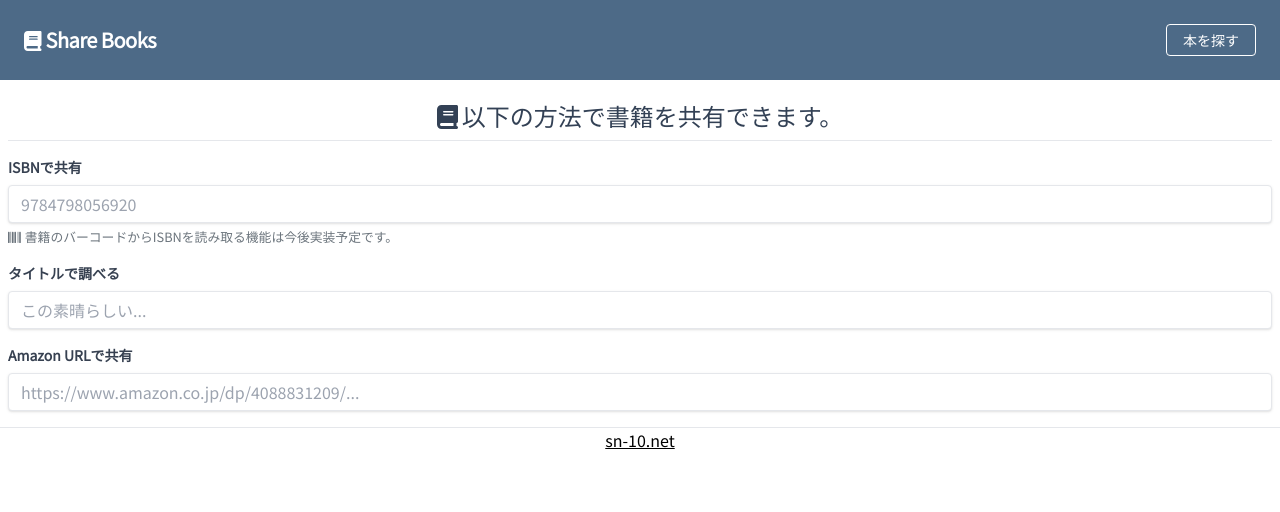
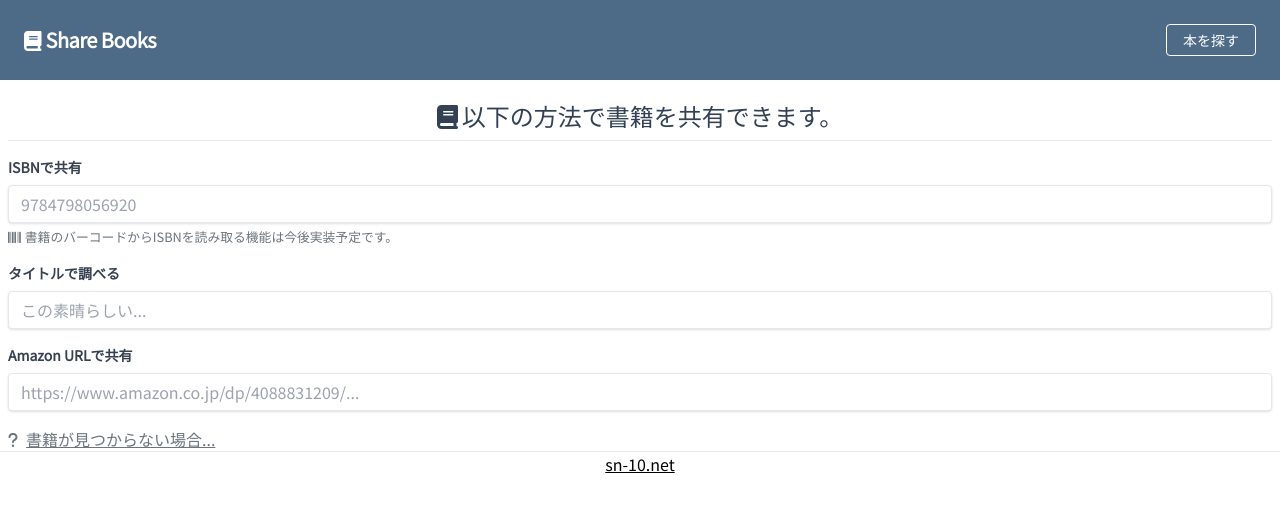
Before and after one commit to s-n-1-0/books_web, a Next.js app in the folder app/: page /ja/share in a window 1280 px wide. Shown: the top 512 px of the page. Built offline with nearby package versions, Linux system fonts and the light colour scheme.

Commit message:
ヘルプリンクを追加

```diff
--- a/app/components/books/book-links.tsx
+++ b/app/components/books/book-links.tsx
@@ -1,6 +1,8 @@
 import { faAmazon } from "@fortawesome/free-brands-svg-icons";
+import { faQuestion } from "@fortawesome/free-solid-svg-icons";
 import { FontAwesomeIcon } from "@fortawesome/react-fontawesome";
 import { convertIsbn, convertIsbn2Url } from "asin2isbn";
+import Link from "next/link";
 import TwButton from "../tw-button";
 
 type Props = {
@@ -10,6 +12,7 @@ function BookLinks({ isbn }: Props) {
   let amazonUrl = convertIsbn2Url(isbn);
   let isbn13 = isbn.length == 13 ? isbn : convertIsbn(isbn);
   return (
+    <div>
       <div className="flex justify-center items-center m-3">
         <a href={amazonUrl} target="_blank" rel="noopener noreferrer">
           <TwButton
@@ -57,6 +60,15 @@ function BookLinks({ isbn }: Props) {
           />
         </a>
       </div>
+      <p className="text-center text-secondary">
+        <Link href="/ja/help/find">
+          <a className="underline">
+            <FontAwesomeIcon icon={faQuestion} className="mr-2" />
+            書店が見つからない場合...
+          </a>
+        </Link>
+      </p>
+    </div>
   );
 }
 
--- a/app/components/books/search-book-fields.tsx
+++ b/app/components/books/search-book-fields.tsx
@@ -1,7 +1,12 @@
 import { makeSharePageLink } from "@/utils/links";
-import { faBarcode, faBook } from "@fortawesome/free-solid-svg-icons";
+import {
+  faBarcode,
+  faBook,
+  faQuestion,
+} from "@fortawesome/free-solid-svg-icons";
 import { FontAwesomeIcon } from "@fortawesome/react-fontawesome";
 import { convertUrl2Isbn13 } from "asin2isbn";
+import Link from "next/link";
 import { useRef, useState } from "react";
 import SearchGoogleBooksModal, {
   SearchGoogleBooksModalRefType,
@@ -151,6 +156,14 @@ function SearchBookFields({ errorText }: Props) {
           return;
         })()}
       </div>
+      <p className="text-left text-secondary">
+        <Link href="/ja/help/find">
+          <a className="underline">
+            <FontAwesomeIcon icon={faQuestion} className="mr-2" />
+            書籍が見つからない場合...
+          </a>
+        </Link>
+      </p>
     </div>
   );
 }
```
Lines whose indentation alone changed are shown as unchanged.
